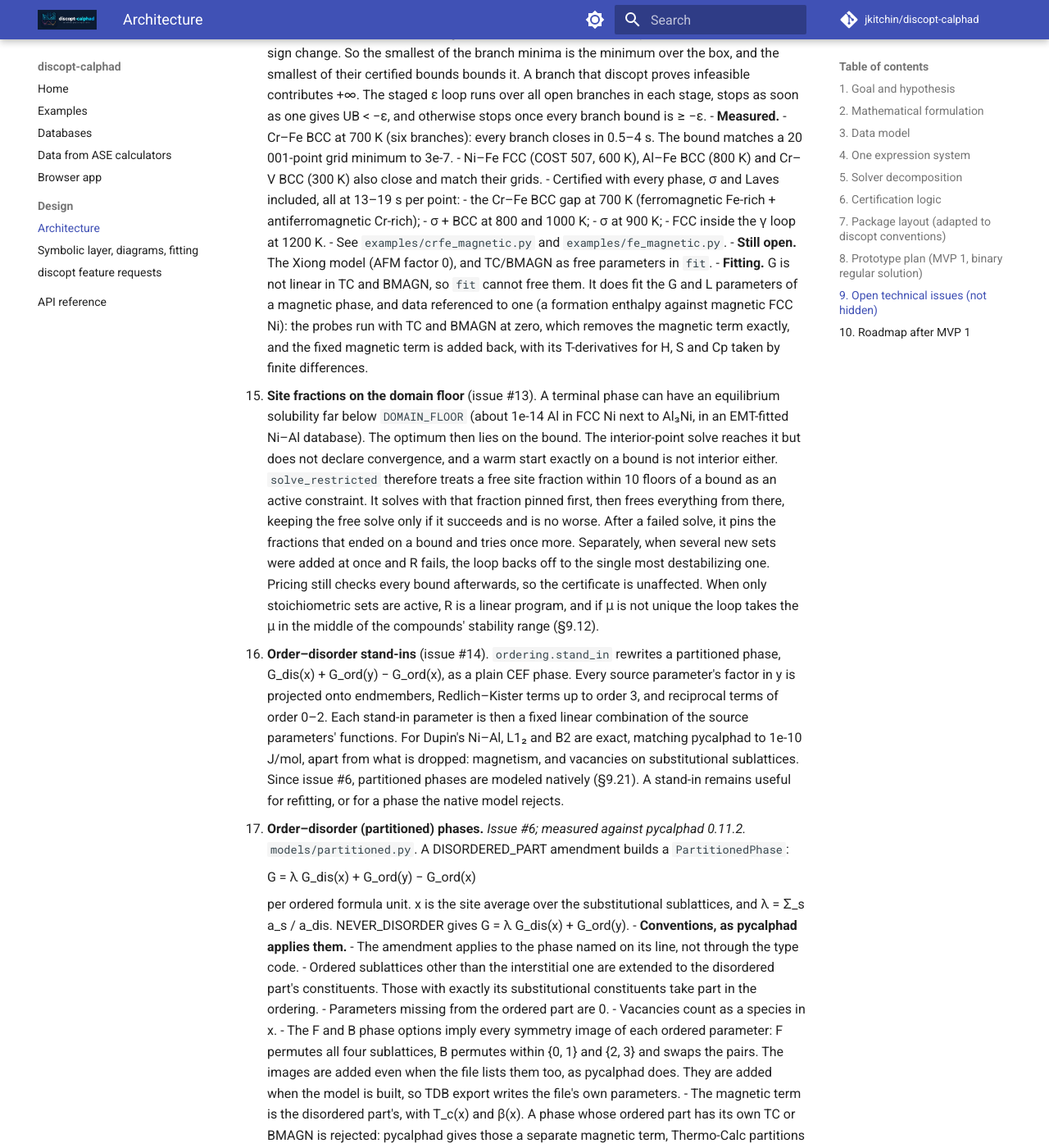
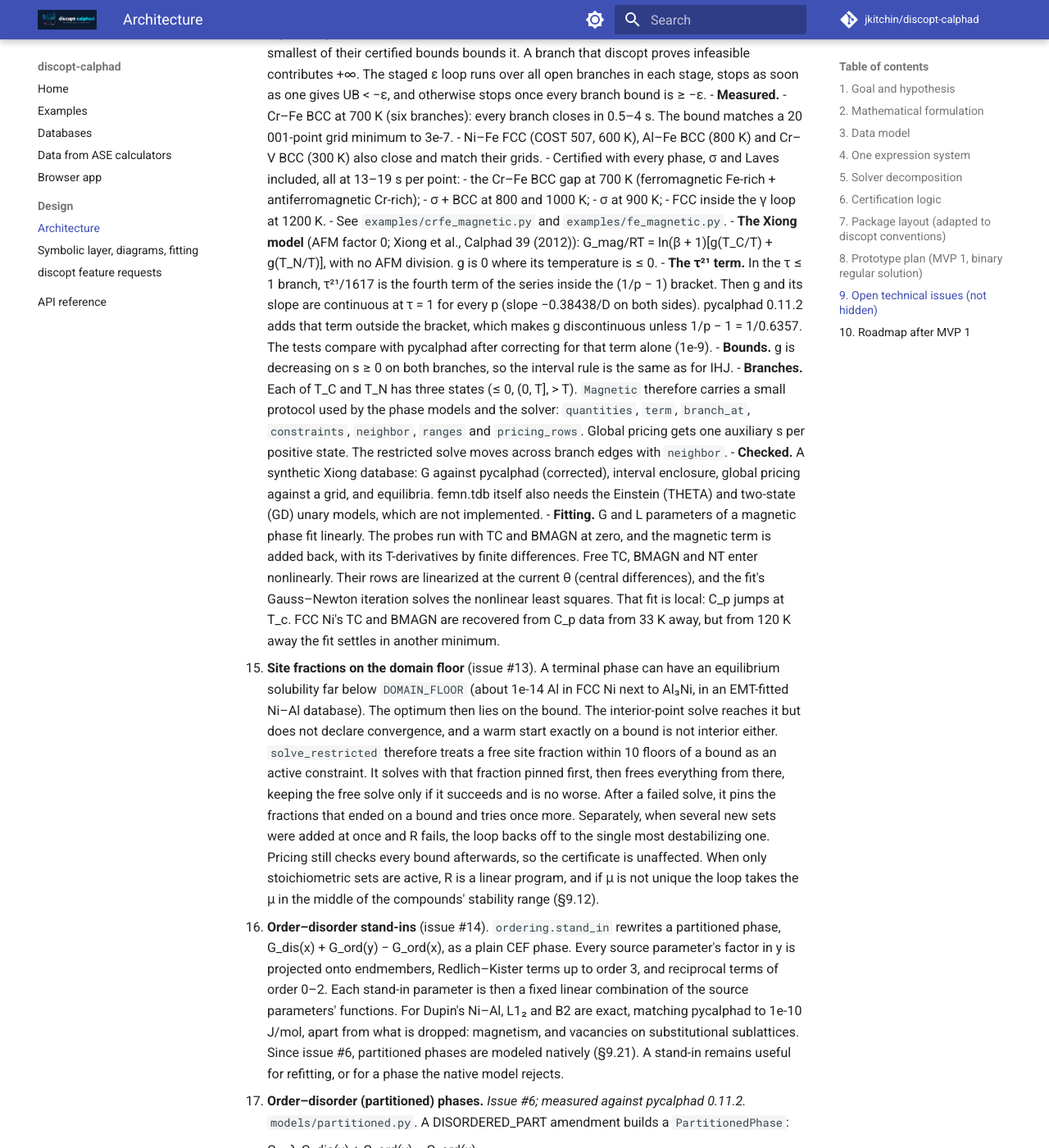
Before and after one commit to jkitchin/discopt-calphad, an MkDocs documentation site: the page built from docs/architecture.md, in a window 1280 px wide and 1400 px high, scrolled down 11419 px. Shown: the whole window at 82% size. Built offline with MkDocs 1.6.1 and Material for MkDocs 9.7.7, drawn with Linux system fonts in a browser that asks for light colours; comment, search, counter and statistics services are not loaded; some of the changed text lies outside the part shown.

Commit message:
docs: #6 Xiong, ordered-part magnetism, magnetic fitting, the active-phase slab finding
Also: price_phase skips the boundary slabs when domain_floor is 0 (the
discopt box is then the whole domain).

Co-Authored-By: Claude Opus 5.5 <noreply@anthropic.com>
Claude-Session: https://claude.ai/code/session_017bmvbK5DwkxUkjbXKSKyyG

```diff
--- a/docs/architecture.md
+++ b/docs/architecture.md
@@ -373,10 +373,8 @@ building the prototype. The upstream requests are tracked in discopt#1249.
     reason:
     - a missing endmember G parameter;
     - interaction structures pycalphad also rejects (§9.16);
-    - the Xiong magnetic model (AFM factor 0; the IHJ model is supported, §9.18);
-    - DISORDERED_PART with vacancies on a substitutional sublattice, with
-      magnetic parameters on the ordered part, or with mismatched interstitial
-      sublattices (§9.21);
+    - DISORDERED_PART with mismatched interstitial sublattices (§9.21);
+    - the Einstein (THETA) and two-state liquid (GD) parameter kinds;
     - an ionic liquid with more than two sublattices (§9.23);
     - parameter kinds or orders the binary model cannot represent.
 
@@ -521,14 +519,35 @@ building the prototype. The upstream requests are tracked in discopt#1249.
         - σ at 900 K;
         - FCC inside the γ loop at 1200 K.
       - See `examples/crfe_magnetic.py` and `examples/fe_magnetic.py`.
-    - **Still open.** The Xiong model (AFM factor 0), and TC/BMAGN as free
-      parameters in `fit`.
-    - **Fitting.** G is not linear in TC and BMAGN, so `fit` cannot free
-      them. It does fit the G and L parameters of a magnetic phase, and data
-      referenced to one (a formation enthalpy against magnetic FCC Ni): the
-      probes run with TC and BMAGN at zero, which removes the magnetic term
-      exactly, and the fixed magnetic term is added back, with its
-      T-derivatives for H, S and Cp taken by finite differences.
+    - **The Xiong model** (AFM factor 0; Xiong et al., Calphad 39 (2012)):
+      G_mag/RT = ln(β + 1)[g(T_C/T) + g(T_N/T)], with no AFM division. g is
+      0 where its temperature is ≤ 0.
+      - **The τ²¹ term.** In the τ ≤ 1 branch, τ²¹/1617 is the fourth term
+        of the series inside the (1/p − 1) bracket. Then g and its slope are
+        continuous at τ = 1 for every p (slope −0.38438/D on both sides).
+        pycalphad 0.11.2 adds that term outside the bracket, which makes g
+        discontinuous unless 1/p − 1 = 1/0.6357. The tests compare with
+        pycalphad after correcting for that term alone (1e-9).
+      - **Bounds.** g is decreasing on s ≥ 0 on both branches, so the
+        interval rule is the same as for IHJ.
+      - **Branches.** Each of T_C and T_N has three states (≤ 0, (0, T], > T).
+        `Magnetic` therefore carries a small protocol used by the phase
+        models and the solver: `quantities`, `term`, `branch_at`,
+        `constraints`, `neighbor`, `ranges` and `pricing_rows`. Global
+        pricing gets one auxiliary s per positive state. The restricted
+        solve moves across branch edges with `neighbor`.
+      - **Checked.** A synthetic Xiong database: G against pycalphad
+        (corrected), interval enclosure, global pricing against a grid, and
+        equilibria. femn.tdb itself also needs the Einstein (THETA) and
+        two-state (GD) unary models, which are not implemented.
+    - **Fitting.** G and L parameters of a magnetic phase fit linearly. The
+      probes run with TC and BMAGN at zero, and the magnetic term is added
+      back, with its T-derivatives by finite differences. Free TC, BMAGN and
+      NT enter nonlinearly. Their rows are linearized at the current θ
+      (central differences), and the fit's Gauss–Newton iteration solves the
+      nonlinear least squares. That fit is local: C_p jumps at T_c. FCC Ni's
+      TC and BMAGN are recovered from C_p data from 33 K away, but from 120 K
+      away the fit settles in another minimum.
 
 19. **Site fractions on the domain floor** (issue #13). A terminal phase can
     have an equilibrium solubility far below `DOMAIN_FLOOR` (about 1e-14 Al in
@@ -577,10 +596,16 @@ building the prototype. The upstream requests are tracked in discopt#1249.
         and {2, 3} and swaps the pairs. The images are added even when the
         file lists them too, as pycalphad does. They are added when the model
         is built, so TDB export writes the file's own parameters.
-      - The magnetic term is the disordered part's, with T_c(x) and β(x). A
-        phase whose ordered part has its own TC or BMAGN is rejected:
-        pycalphad gives those a separate magnetic term, Thermo-Calc
-        partitions T_c instead, and the two disagree.
+      - **Magnetism.** The magnetic properties are partitioned like the
+        energy, as Thermo-Calc and Lukas–Fries–Sundman §5.8.6 do it:
+        T_c = T_c,dis(x) + T_c,ord(y) − T_c,ord(x), and the same for β (and
+        T_N). One magnetic term is evaluated with them, ×λ. When the ordered
+        part has magnetic parameters (Sundman's Al–Fe, alcfe_b2), pycalphad
+        0.11.2 instead adds λ·mag(T_c,dis(x)) + mag(T_c,ord(y)) −
+        mag(T_c,ord(x)), and warns that the result may be incorrect. The
+        tests compare everything else with pycalphad to 1e-9, evaluating both
+        conventions with the same verified functions. Without ordered
+        magnetic parameters, the two conventions agree.
     - **Entropy.** The ideal terms of λG_dis(x) and G_ord(x) cancel exactly.
       Both are (Σ_s a_s) Σ x ln x on the substitutional sites, and the
       interstitial terms agree because the interstitial-to-substitutional site
@@ -621,8 +646,6 @@ building the prototype. The upstream requests are tracked in discopt#1249.
       disordered basin, and the loop cycled. The free solve after the
       held-set solve therefore starts with `mu_init = 1e-6`.
     - **Not supported yet.**
-      - **Magnetic parameters on the ordered part** (Sundman's Al–Fe,
-        alcfe_b2).
       - **Mismatched interstitial sublattices.** COST 507's BCC_B2 in seven
         binaries, such as Al–N, which pycalphad rejects too.
     - **Registry.** COST 507 goes from 7 to 338 of 345 complete binaries, and
@@ -669,6 +692,20 @@ building the prototype. The upstream requests are tracked in discopt#1249.
       constraints) stalls near −3 after 600 s. The bounds of the other
       active phases, Al₃Ni₂ and FCC_L12, stall at −4.8e-3 and −4.4e-5. This
       is the active-phase weakness of §9.17, with a larger problem.
+    - **Where the weak bound comes from.** For active β at 1200 K, discopt's
+      bound on the inner box is −0.09, but the boundary-slab interval bound
+      is −0.53. A nearly perfectly ordered set has site fractions on their
+      bounds (y = (0.997, 1.000, 0.000, 0.993)), so the minimum, Ψ = 0, lies
+      inside a slab. Interval bisection overestimates by O(width) there, and
+      cannot close. Dropping the floor (`domain_floor = 0`, discopt on the
+      whole box) gives a discopt bound of −12.65 on discopt 0.9, so the
+      floor stays.
+
+      A remedy would price the faces themselves: fix a slab coordinate at its
+      bound and run discopt on the others. Covering the slab's width then
+      needs a Lipschitz correction from an interval gradient. Alternatively,
+      discopt could bound `entropy` with a lower bound of exactly 0
+      (discopt#1242). Both are open.
 23. **Ionic models.** *Issue #6; measured against pycalphad 0.11.2.*
     - **Species.** A constituent may be a SPECIES with a stoichiometry and a
       charge (`CU+1` = `CU1/+1`, `O-2`, `O2`, `ALO3/2` = `AL1O1.5`). Formulas
@@ -725,6 +762,11 @@ building the prototype. The upstream requests are tracked in discopt#1249.
         - Cu–O: liquid, Cu₂O + CuO, CuO + gas, Cu₂O + liquid, FCC + Cu₂O;
         - ZrO₂–NdO₁.₅: fluorite + tetragonal, fluorite, pyrochlore,
           fluorite + Nd₂O₃-A, monoclinic + pyrochlore.
+      - The ZrO₂–NdO₁.₅ map (`examples/zro2_nd2o3.py`, 425 points at
+        1200–2800 K) solves every point, and 423 match pycalphad. At the
+        other two, a trace of pyrochlore sits next to fluorite. The two
+        states differ by 0.03–0.04 J/mol, within the gas-constant
+        difference between the codes.
     - **Where pycalphad misses the minimum.** At Cu–O x(O) = 0.2, 1500 K,
       pycalphad reports Cu₂O + liquid. We find two liquids, Cu-rich and
       oxide-rich, 46 J/mol lower, with Cu₂O 0.010 RT above the tangent. Both
```
Also changed, not shown: other parts of docs/architecture.md (+1 -1 lines), README.md (+6 -5 lines), docs/databases.md (+4 -3 lines), docs/index.md (+4 -3 lines), skills/discopt-calphad/SKILL.md (+12 -9 lines), skills/discopt-calphad/reference/mlip-phase-diagram.md (+3 -4 lines), 1 other file.
